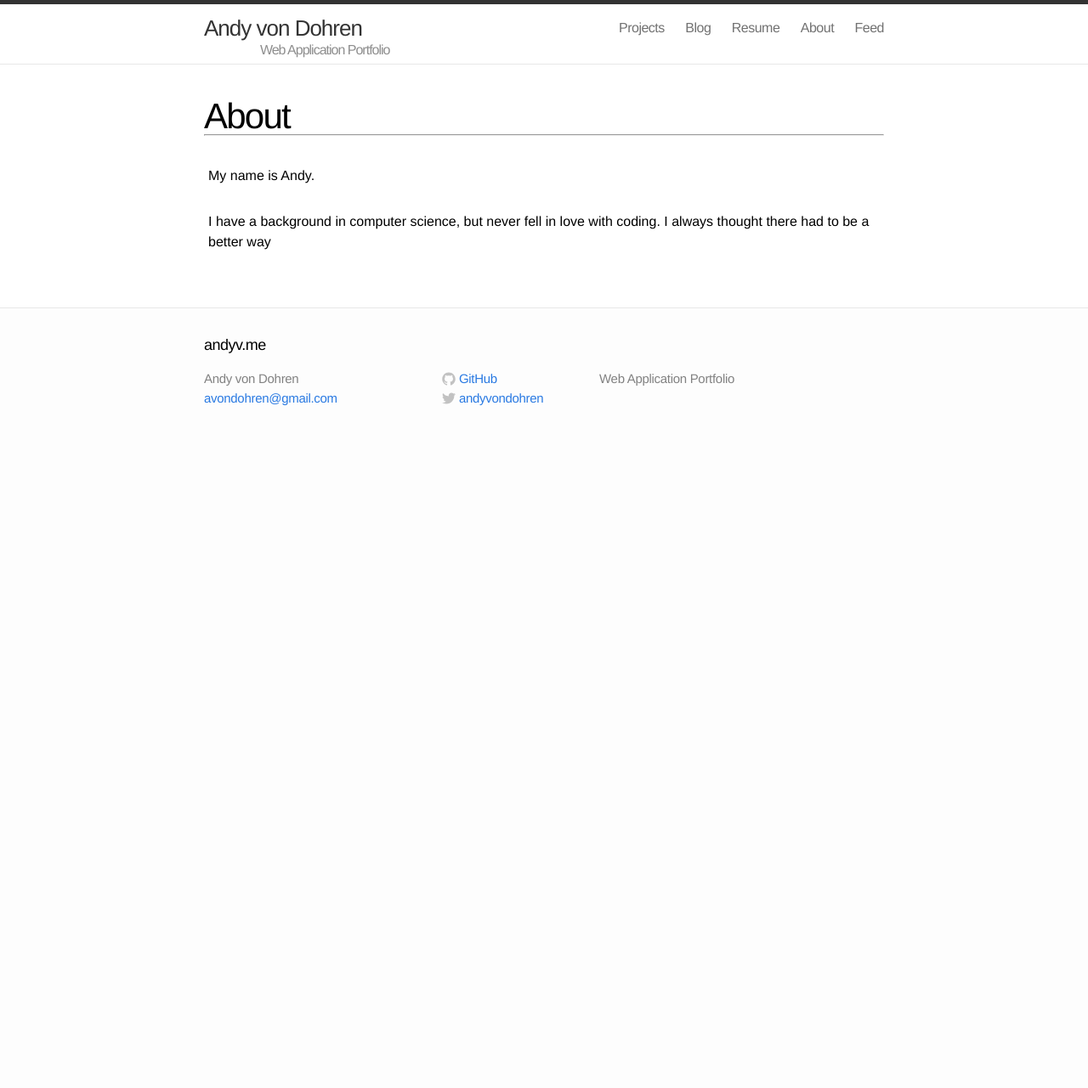
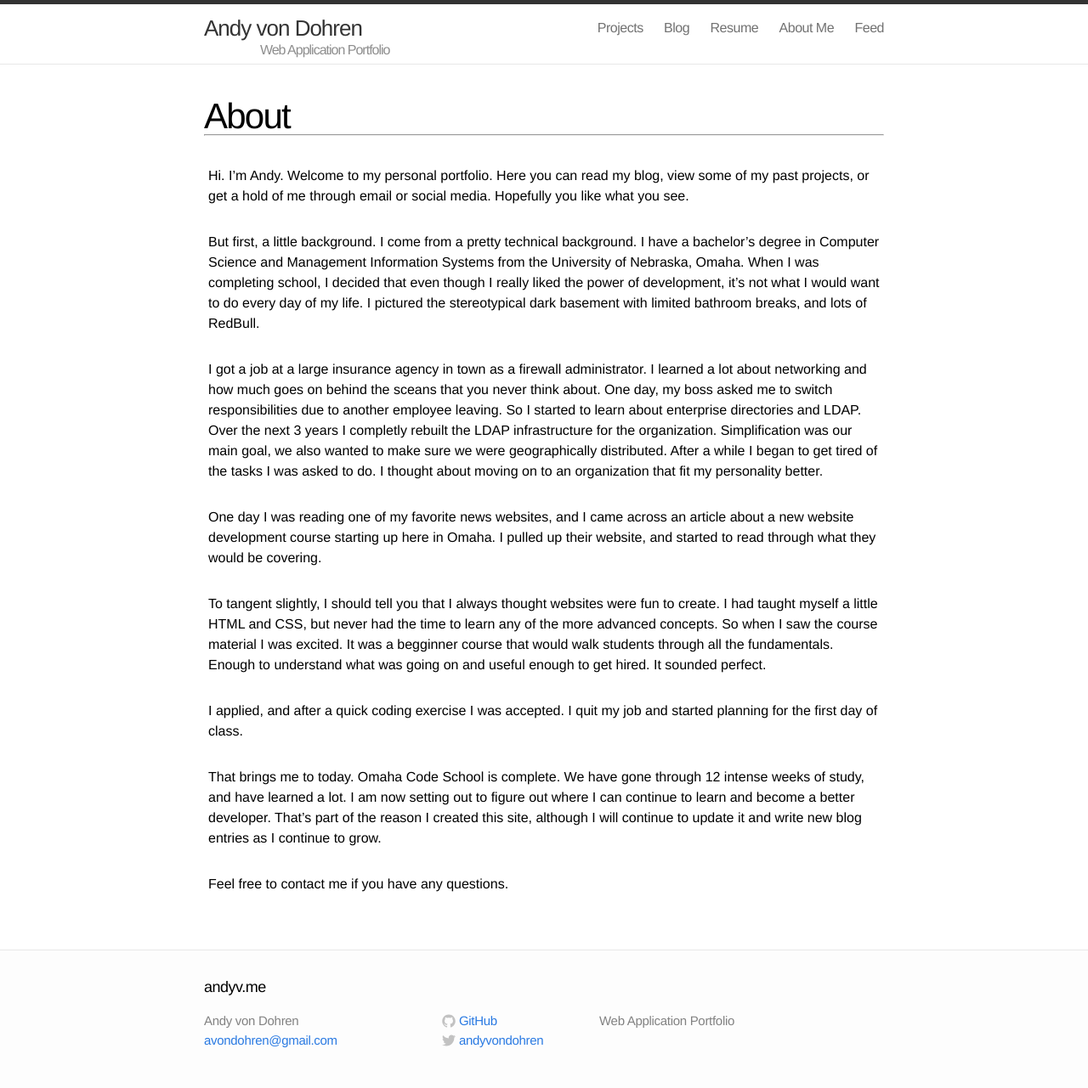
Before and after one commit to avondohren/andyv.me, a Jekyll site: the page built from about.md, in a window 1280 px wide. Shown: the whole page at 85% size. Built offline with Jekyll 4.4.1, drawn with Linux system fonts in a browser that asks for light colours; before the commit the page ends 900 px from its top, so only the background shows below that.

Commit message:
filled in about page

```diff
--- a/_includes/header.html
+++ b/_includes/header.html
@@ -21,7 +21,7 @@
         <a class="page-link" href="/projects/">Projects</a>
         <a class="page-link" href="/blog/">Blog</a>
         <a class="page-link" href="/resume/">Resume</a>
-        <a class="page-link" href="/about/">About</a>
+        <a class="page-link" href="/about/">About Me</a>
         <a class="page-link" href="/feed.xml">Feed</a>
       </div>
     </nav>
--- a/about.md
+++ b/about.md
@@ -4,6 +4,18 @@ title: About
 permalink: /about/
 ---
 
-My name is Andy.
+Hi. I'm Andy. Welcome to my personal portfolio. Here you can read my blog, view some of my past projects, or get a hold of me through email or social media. Hopefully you like what you see.
 
-I have a background in computer science, but never fell in love with coding. I always thought there had to be a better way
+But first, a little background. I come from a pretty technical background. I have a bachelor's degree in Computer Science and Management Information Systems from the University of Nebraska, Omaha. When I was completing school, I decided that even though I really liked the power of development, it's not what I would want to do every day of my life. I pictured the stereotypical dark basement with limited bathroom breaks, and lots of RedBull.
+
+I got a job at a large insurance agency in town as a firewall administrator. I learned a lot about networking and how much goes on behind the sceans that you never think about. One day, my boss asked me to switch responsibilities due to another employee leaving. So I started to learn about enterprise directories and LDAP. Over the next 3 years I completly rebuilt the LDAP infrastructure for the organization. Simplification was our main goal, we also wanted to make sure we were geographically distributed. After a while I began to get tired of the tasks I was asked to do. I thought about moving on to an organization that fit my personality better.
+
+One day I was reading one of my favorite news websites, and I came across an article about a new website development course starting up here in Omaha. I pulled up their website, and started to read through what they would be covering.
+
+To tangent slightly, I should tell you that I always thought websites were fun to create. I had taught myself a little HTML and CSS, but never had the time to learn any of the more advanced concepts. So when I saw the course material I was excited. It was a begginner course that would walk students through all the fundamentals. Enough to understand what was going on and useful enough to get hired. It sounded perfect.
+
+I applied, and after a quick coding exercise I was accepted. I quit my job and started planning for the first day of class.
+
+That brings me to today. Omaha Code School is complete. We have gone through 12 intense weeks of study, and have learned a lot. I am now setting out to figure out where I can continue to learn and become a better developer. That's part of the reason I created this site, although I will continue to update it and write new blog entries as I continue to grow.
+
+Feel free to contact me if you have any questions.
```
